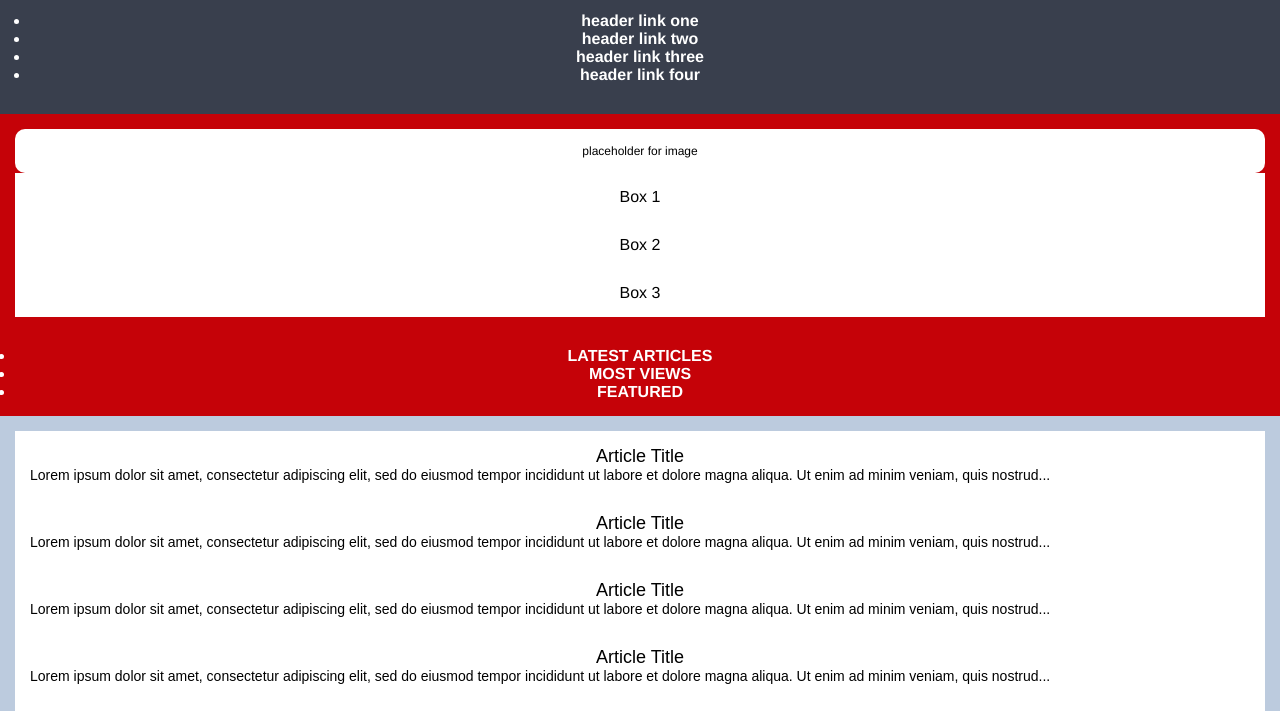
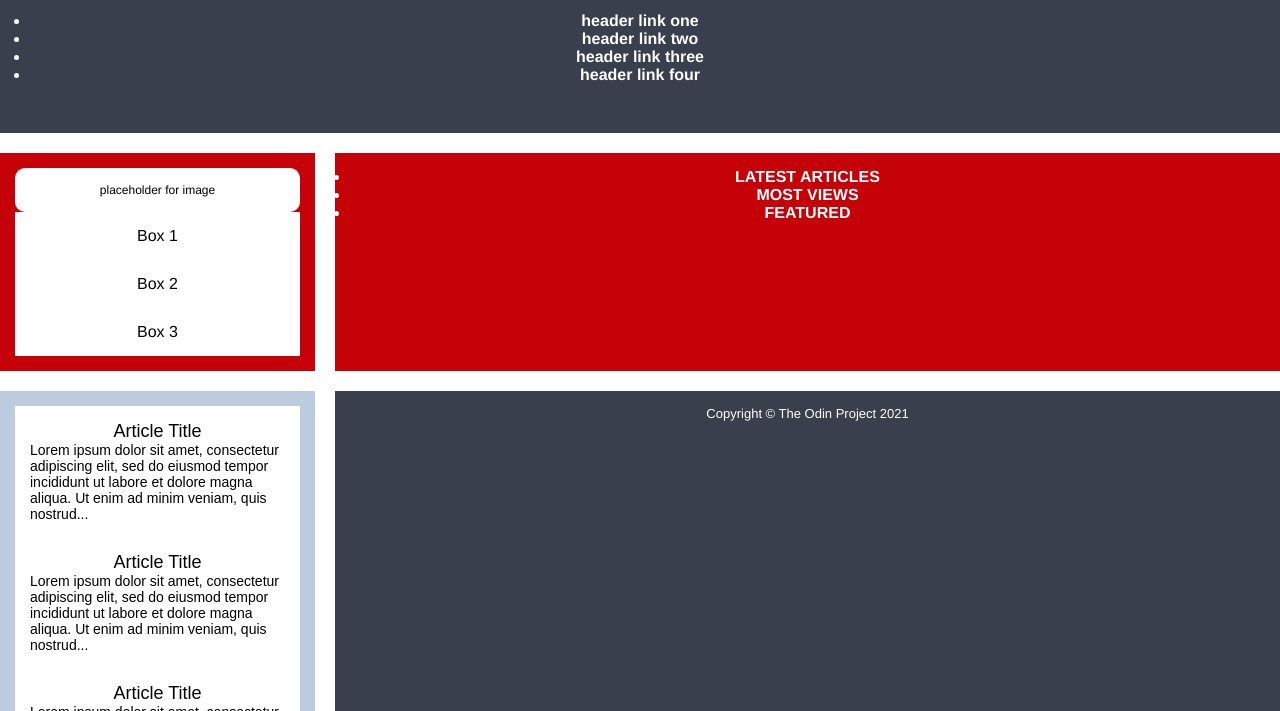
Before and after one commit to AnimeshKumar923/web-dev-learning, a plain HTML site: page css/grid/adv-grid-assignment/02-holy-grail-mockup/index.html in a window 1280 px wide. Shown: the part 85-796 px from the top of the page. Drawn offline with Linux system fonts and the light colour scheme.

Commit message:
WIP: advance grid assignment 2

```diff
--- a/css/grid/adv-grid-assignment/02-holy-grail-mockup/style.css
+++ b/css/grid/adv-grid-assignment/02-holy-grail-mockup/style.css
@@ -5,6 +5,10 @@
 
 .container {
   text-align: center;
+  display: grid;
+  gap: 20px;
+  grid-template-columns: 1fr 3fr;
+  grid-template-rows: 1fr 1fr;
 }
 
 .container div {
@@ -17,6 +21,7 @@
 
 .header {
   background-color: #393f4d;
+  grid-column: 1 / 3;
 }
 
 .menu ul,
```
